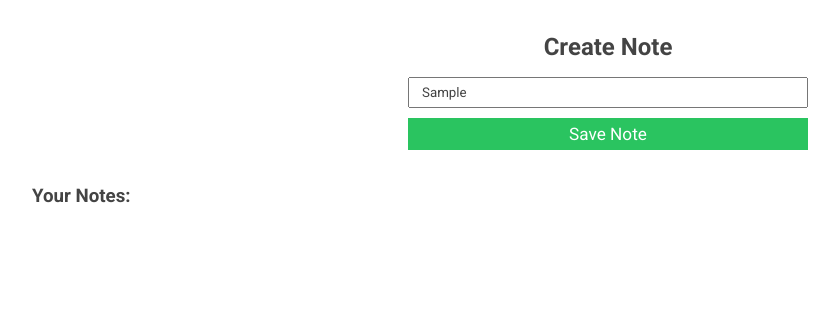
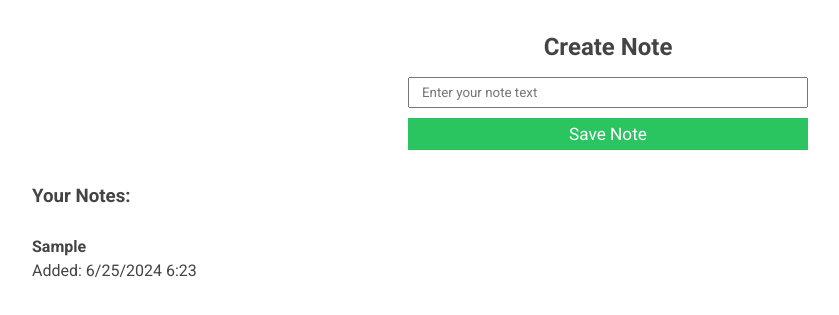
Before and after one commit to philcurtis4/js_overview, a plain HTML site: page index.html in a window 1280 px wide. Both pictures are taken after typing "Sample" into the empty fields and a click on the button "Save Note". Shown: the part 71-386 px from the top of the page, without its empty margins (32-871 px from the left). Drawn offline with Linux system fonts and the light colour scheme.

Commit message:
finished note app example

```diff
--- a/index.html
+++ b/index.html
@@ -23,15 +23,7 @@
     <h3 class="note-header">You have not added any notes
     </h3>
 
-    <main class="container">
-
-        <!-- <article class="note">
-            <p class="note-text">Note One</p>
-            <p class="note-date">Added: 6/24/2024</p>
-        </article> -->
-
-
-    </main>
+    <main class="container"></main>
 
     <script src="./js/script.js"></script>
 </body>
--- a/js/script.js
+++ b/js/script.js
@@ -6,11 +6,15 @@ const noteHeader = document.querySelector('.note-header');
 const NoteContainer = document.querySelector('.container');
 
 
+function getNotes () {
+    const notes = JSON.parse(localStorage.getItem('notes')) || [];
+    return notes;
+}
+
 // A function that is called when the form is submitted
 
 function createNote (eventObj) {
     eventObj.preventDefault();
-    noteHeader.innerHTML = 'Your Notes:'
 
     //grab the note input element
 
@@ -36,9 +40,14 @@ function createNote (eventObj) {
 
     const year = dateObj.getFullYear();
 
+    const objHours = dateObj.getHours();
+
+    const hour = objHours > 12 ? objHours - 12 : objHours;
+
+    const minutes = dateObj.getMinutes();
     //combine all of those in a string - 7/24/2024
 
-    const dateStr = `${month}/${date}/${year}`;
+    const dateStr = `${month}/${date}/${year} ${hour}:${minutes}`;
 
     //create an object value with the note text and the current date
     const noteObj = {
@@ -49,21 +58,63 @@ function createNote (eventObj) {
 
     //pull the old data from the database(localstoreage) or an empty array if not previous data has been stored
 
-    const notes = JSON.parse(localStorage.getItem('notes')) || [];
-    console.log(notes);
+    //if no data is stored it will be falsy and an empty array is returned. If there is data stored it returns that
+    const notes = getNotes(); //created a function above
 
     //push the notes Obj to the notes array
 
     notes.push(noteObj);
+    const jsonArray = JSON.stringify(notes);
 
     //save the notes array to the local storage
 
-    localStorage.setItem('notes', JSON.stringify(notes));
+    localStorage.setItem('notes', jsonArray);
+
+        // resets the input box to empty
+    noteInput.value = "";
+
+    outputNotes();
 
 }
+
+function outputNotes () {
+    //retrieve the raw notes array from localStorage
+
+    const notes = getNotes(); //created a function above
+
+    //convert the raw array from localStorage
+
+        //already handled in getNotes();
+
+    //Target our main container element
+
+    const container = document.querySelector('.container');
+    const notesHeader = document.querySelector('.note-header');
+
+    if (notes.length) {
+        notesHeader.innerText = 'Your Notes:';
+    }
+
+    container.innerHTML = '';
+    //loop over each object in the array and output an article element into our main container for each object
+
+    for (const noteObj of notes) {
+        container.insertAdjacentHTML('beforeend', `
+            <article class="note">
+                <p class="note-text">${noteObj.text}</p>
+                <p class="note-date">Added: ${noteObj.date}</p>
+            </article>
+            `);
+
+    }
+}
+
 // Set up and nessessary event listeners that should be listening when page loads
 
+
+outputNotes();
 noteForm.addEventListener('submit', createNote);
 
 
+
 // localStorage.setItem('name', 'Phil');
```
